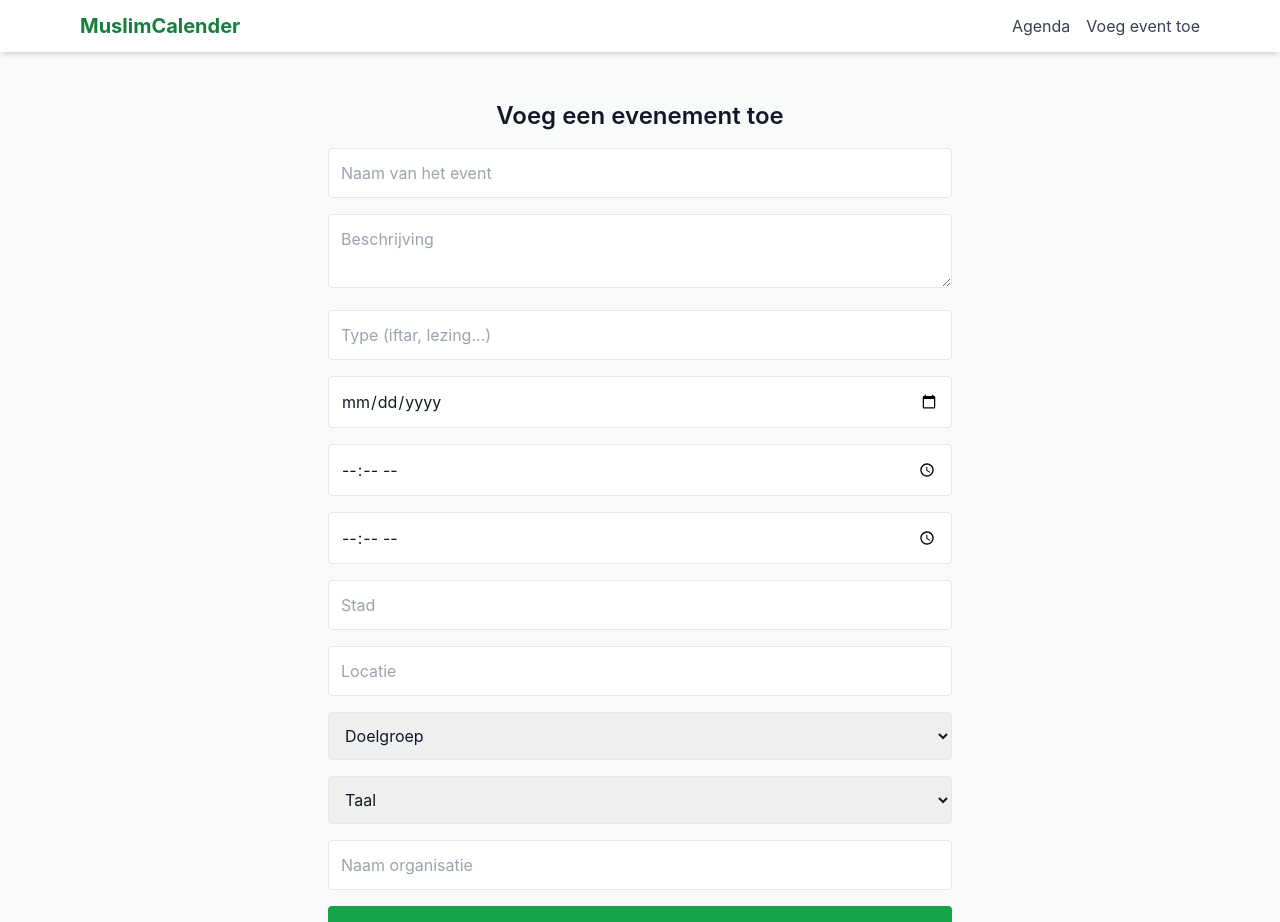
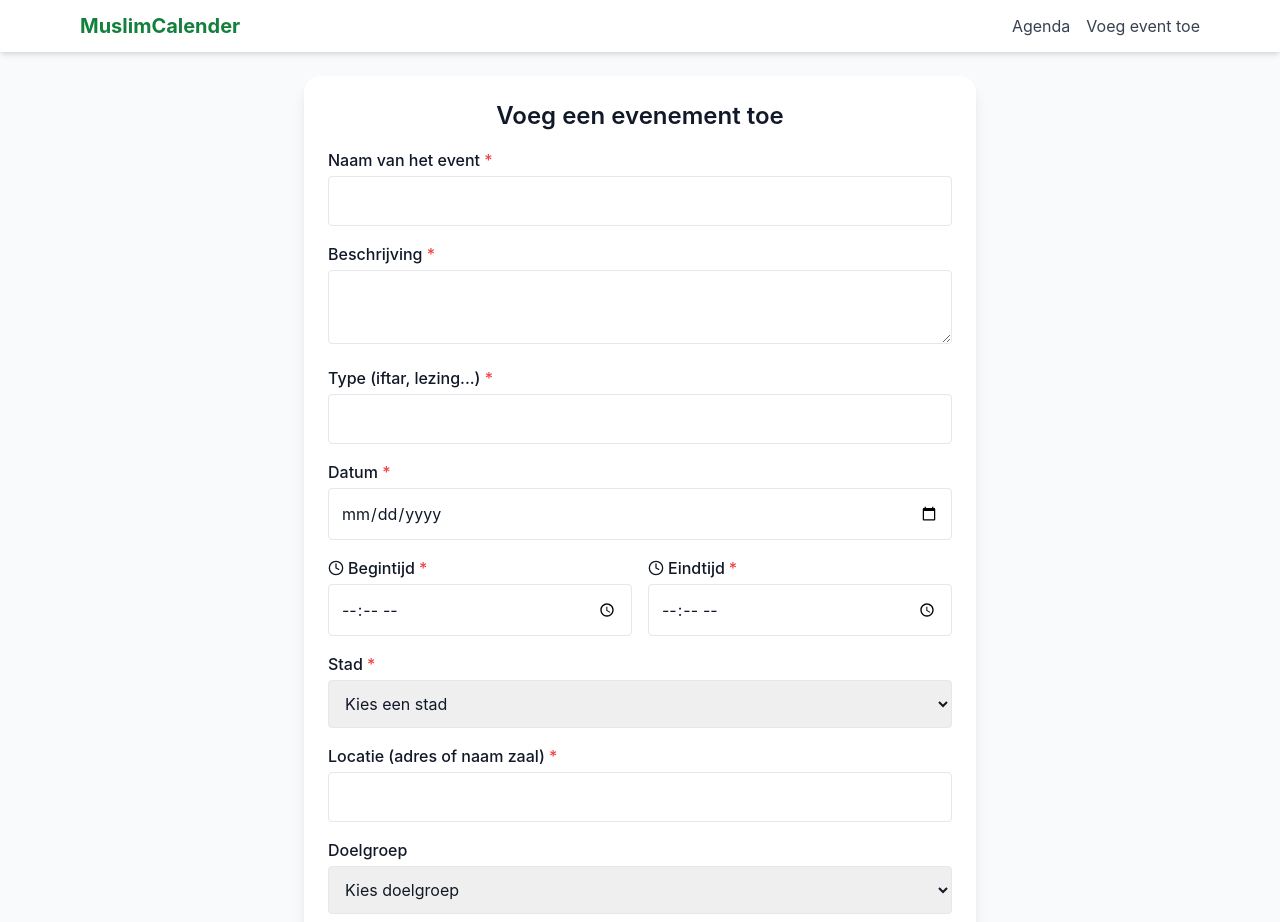
Before and after one commit to IvanaSaraber/MuslimCalender, a Next.js app: page /upload/form in a window 1280 px wide. Shown: the top 922 px of the page. Built offline with nearby package versions, Linux system fonts and the light colour scheme.

Commit message:
Update page.tsx

```diff
--- a/app/upload/form/page.tsx
+++ b/app/upload/form/page.tsx
@@ -1,6 +1,17 @@
 "use client";
 
 import { useState } from "react";
+import { Clock, MapPin, CalendarDays, Building2 } from "lucide-react";
+
+const cities = [
+  "Amsterdam", "Rotterdam", "Den Haag", "Utrecht", "Eindhoven", "Tilburg", "Groningen", "Almere",
+  "Breda", "Nijmegen", "Enschede", "Apeldoorn", "Haarlem", "Arnhem", "Zaanstad", "Amersfoort",
+  "Haarlemmermeer", "s-Hertogenbosch", "Zwolle", "Zoetermeer", "Leiden", "Maastricht", "Dordrecht",
+  "Ede", "Emmen", "Westland", "Venlo", "Delft", "Deventer", "Sittard-Geleen", "Helmond", "Heerlen",
+  "Lelystad", "Alkmaar", "Leeuwarden", "Alphen aan den Rijn", "Almelo", "Gouda", "Assen", "Roosendaal",
+  "Bergen op Zoom", "Rijswijk", "Oss", "Hoorn", "Veenendaal", "Purmerend", "Middelburg", "Zeist",
+  "Katwijk", "Nieuwegein", "Doetinchem", "Overig"
+];
 
 export default function UploadFormPage() {
   const [formData, setFormData] = useState({
@@ -57,35 +68,114 @@ export default function UploadFormPage() {
   };
 
   return (
-    <main className="p-6 max-w-2xl mx-auto">
+    <main className="p-6 max-w-2xl mx-auto bg-white shadow-lg rounded-2xl mt-6">
       <h1 className="text-2xl font-semibold mb-4 text-center">Voeg een evenement toe</h1>
 
       <form onSubmit={handleSubmit} className="space-y-4">
-        <input name="EventName" placeholder="Naam van het event" value={formData.EventName} onChange={handleChange} required className="w-full p-3 border rounded" />
-        <textarea name="Description" placeholder="Beschrijving" value={formData.Description} onChange={handleChange} className="w-full p-3 border rounded" />
-        <input name="EventType" placeholder="Type (iftar, lezing...)" value={formData.EventType} onChange={handleChange} className="w-full p-3 border rounded" />
-        <input type="date" name="Date" value={formData.Date} onChange={handleChange} required className="w-full p-3 border rounded" />
-        <input type="time" name="StartTime" value={formData.StartTime} onChange={handleChange} className="w-full p-3 border rounded" />
-        <input type="time" name="EndTime" value={formData.EndTime} onChange={handleChange} className="w-full p-3 border rounded" />
-        <input name="City" placeholder="Stad" value={formData.City} onChange={handleChange} className="w-full p-3 border rounded" />
-        <input name="Location" placeholder="Locatie" value={formData.Location} onChange={handleChange} className="w-full p-3 border rounded" />
+        {/* Event Name */}
+        <div>
+          <label className="block font-medium mb-1">
+            Naam van het event <span className="text-red-500">*</span>
+          </label>
+          <input name="EventName" required value={formData.EventName} onChange={handleChange} className="w-full p-3 border rounded" />
+        </div>
+
+        {/* Description */}
+        <div>
+          <label className="block font-medium mb-1">
+            Beschrijving <span className="text-red-500">*</span>
+          </label>
+          <textarea name="Description" required value={formData.Description} onChange={handleChange} className="w-full p-3 border rounded" />
+        </div>
+
+        {/* Type */}
+        <div>
+          <label className="block font-medium mb-1">
+            Type (iftar, lezing...) <span className="text-red-500">*</span>
+          </label>
+          <input name="EventType" required value={formData.EventType} onChange={handleChange} className="w-full p-3 border rounded" />
+        </div>
+
+        {/* Date */}
+        <div>
+          <label className="block font-medium mb-1">
+            Datum <span className="text-red-500">*</span>
+          </label>
+          <input type="date" name="Date" required value={formData.Date} onChange={handleChange} className="w-full p-3 border rounded" />
+        </div>
+
+        {/* Time: Start & End */}
+        <div className="flex gap-4">
+          <div className="w-1/2">
+            <label className="block font-medium mb-1 flex items-center gap-1">
+              <Clock size={16} /> Begintijd <span className="text-red-500">*</span>
+            </label>
+            <input type="time" name="StartTime" required value={formData.StartTime} onChange={handleChange} className="w-full p-3 border rounded" />
+          </div>
+          <div className="w-1/2">
+            <label className="block font-medium mb-1 flex items-center gap-1">
+              <Clock size={16} /> Eindtijd <span className="text-red-500">*</span>
+            </label>
+            <input type="time" name="EndTime" required value={formData.EndTime} onChange={handleChange} className="w-full p-3 border rounded" />
+          </div>
+        </div>
+
+        {/* City */}
+        <div>
+          <label className="block font-medium mb-1">
+            Stad <span className="text-red-500">*</span>
+          </label>
+          <select name="City" required value={formData.City} onChange={handleChange} className="w-full p-3 border rounded">
+            <option value="">Kies een stad</option>
+            {cities.map((city) => (
+              <option key={city} value={city}>{city}</option>
+            ))}
+          </select>
+        </div>
+
+        {/* Location */}
+        <div>
+          <label className="block font-medium mb-1">
+            Locatie (adres of naam zaal) <span className="text-red-500">*</span>
+          </label>
+          <input name="Location" required value={formData.Location} onChange={handleChange} className="w-full p-3 border rounded" />
+        </div>
+
+        {/* Gender */}
+        <div>
+          <label className="block font-medium mb-1">Doelgroep</label>
           <select name="Gender" value={formData.Gender} onChange={handleChange} className="w-full p-3 border rounded">
-          <option value="">Doelgroep</option>
+            <option value="">Kies doelgroep</option>
             <option value="gemengd">Gemengd</option>
             <option value="mannen">Mannen</option>
             <option value="vrouwen">Vrouwen</option>
+            <option value="overig">Overig</option>
           </select>
+        </div>
+
+        {/* Language */}
+        <div>
+          <label className="block font-medium mb-1">Taal</label>
           <select name="Language" value={formData.Language} onChange={handleChange} className="w-full p-3 border rounded">
-          <option value="">Taal</option>
+            <option value="">Kies een taal</option>
             <option value="Nederlands">Nederlands</option>
             <option value="Arabisch">Arabisch</option>
             <option value="Engels">Engels</option>
             <option value="overig">Overig</option>
           </select>
-        <input name="Organisation" placeholder="Naam organisatie" value={formData.Organisation} onChange={handleChange} className="w-full p-3 border rounded" />
-        <button disabled={submitting} type="submit" className="w-full bg-green-600 text-white py-3 rounded">
+        </div>
+
+        {/* Organisation */}
+        <div>
+          <label className="block font-medium mb-1">Naam organisatie</label>
+          <input name="Organisation" value={formData.Organisation} onChange={handleChange} className="w-full p-3 border rounded" />
+        </div>
+
+        {/* Submit */}
+        <button disabled={submitting} type="submit" className="w-full bg-green-600 text-white py-3 rounded hover:bg-green-700 transition">
           {submitting ? "Versturen..." : "Verstuur"}
         </button>
+
         {success && <p className="text-green-600 text-center">✅ Evenement succesvol toegevoegd!</p>}
       </form>
     </main>
```
Lines whose indentation alone changed are shown as unchanged.
